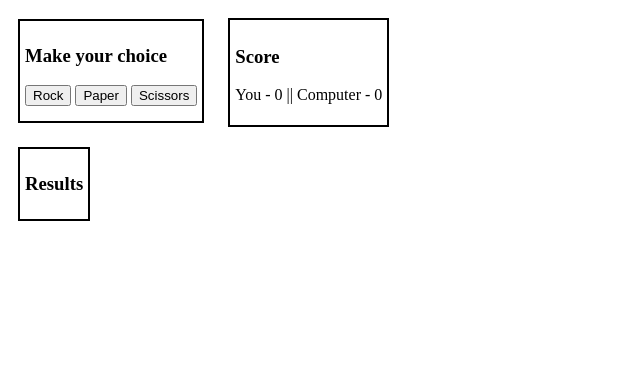
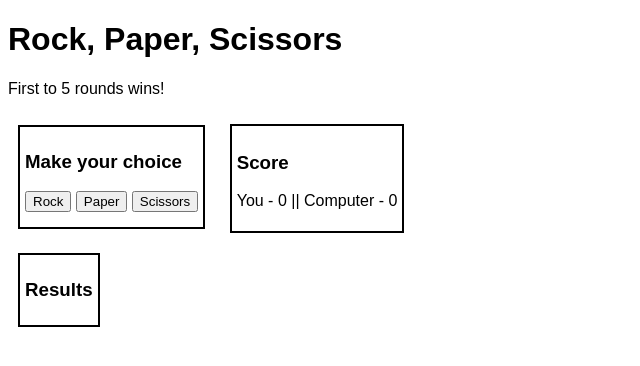
Before and after one commit to wukrit/rock_paper_scissors, a plain HTML site: page index.html in a window 1280 px wide. Shown: the whole page, without its empty margins (0-640 px from the left). Drawn offline with Linux system fonts and the light colour scheme.

Commit message:
Aesthetic fixes.

```diff
--- a/index.html
+++ b/index.html
@@ -6,6 +6,8 @@
     <link rel="stylesheet" type="text/css" href="style.css" />
   </head>
   <body>
+    <h1>Rock, Paper, Scissors</h1>
+    <p>First to 5 rounds wins!</p>
     <div id="choices">
       <h3>Make your choice</h3>
       <button id="rock">Rock</button>
--- a/style.css
+++ b/style.css
@@ -1,3 +1,7 @@
+body {
+  font-family: sans-serif;
+}
+
 div {
   border-style: solid;
   border-width: 2px;
```
